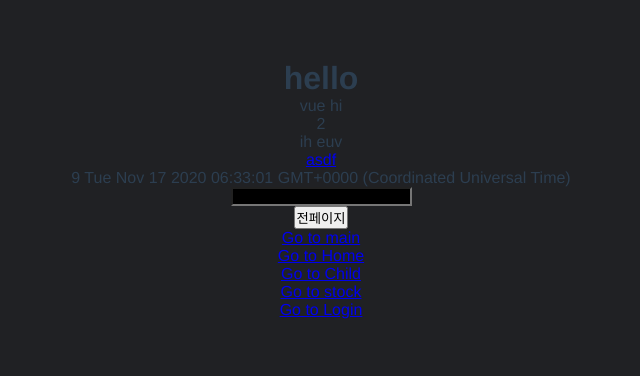
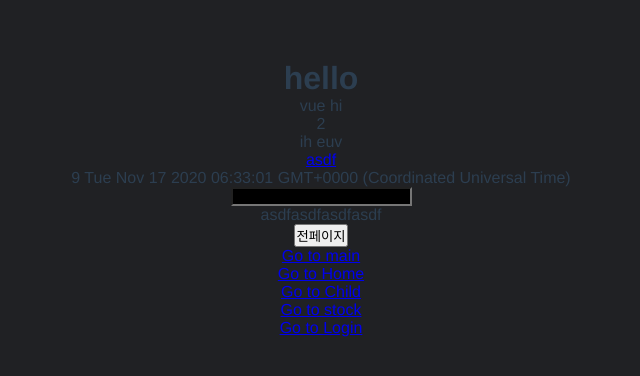
Before and after one commit to sungkwangLim/hello-world, a Vue app: page /hello-world/Study in a window 1280 px wide. Shown: the top 376 px of the page, without its empty margins (319-959 px from the left). Built offline with nearby package versions, Linux system fonts and the light colour scheme.

Commit message:
컴포넌트 직접 생성 테스트

```diff
--- a/src/components/study.vue
+++ b/src/components/study.vue
@@ -6,10 +6,12 @@
       <a :[attr]="attr" @[eventName]="goodgood">asdf</a>
       <p> {{ sum }} {{ now }}</p>
       <input type="text" v-model="qa" :class="{'toggleClass' : qaClass}">
+      <my-component></my-component>
   </div>
 </template>
 
 <script>
+
 export default {
     name:'study',
     data(){
--- a/src/main.js
+++ b/src/main.js
@@ -21,7 +21,9 @@ export const router = new VueRouter({
 });
 
 Vue.config.productionTip = false
-
+Vue.component('my-component',{
+  template: `<div>asdfasdfasdfasdf</div>`
+})
 new Vue({
   router : router,
   render: h => h(App),
```
